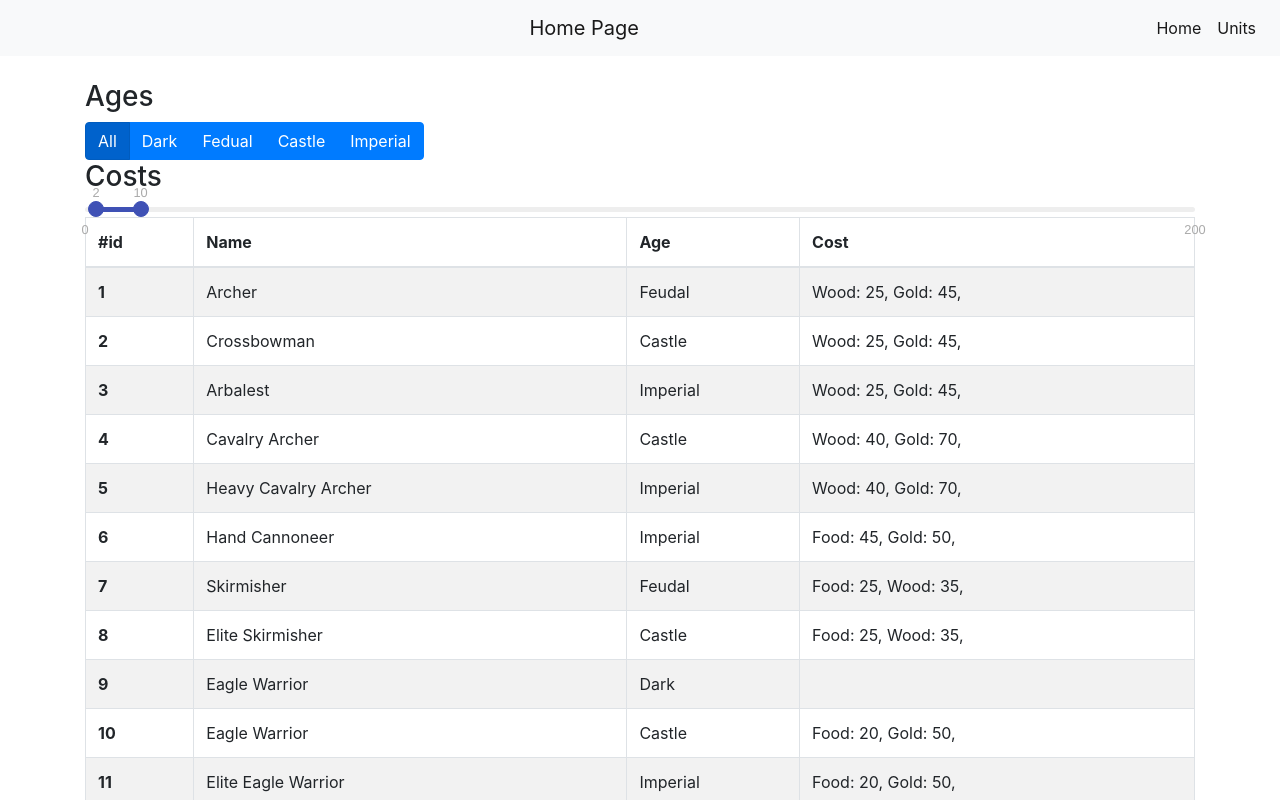
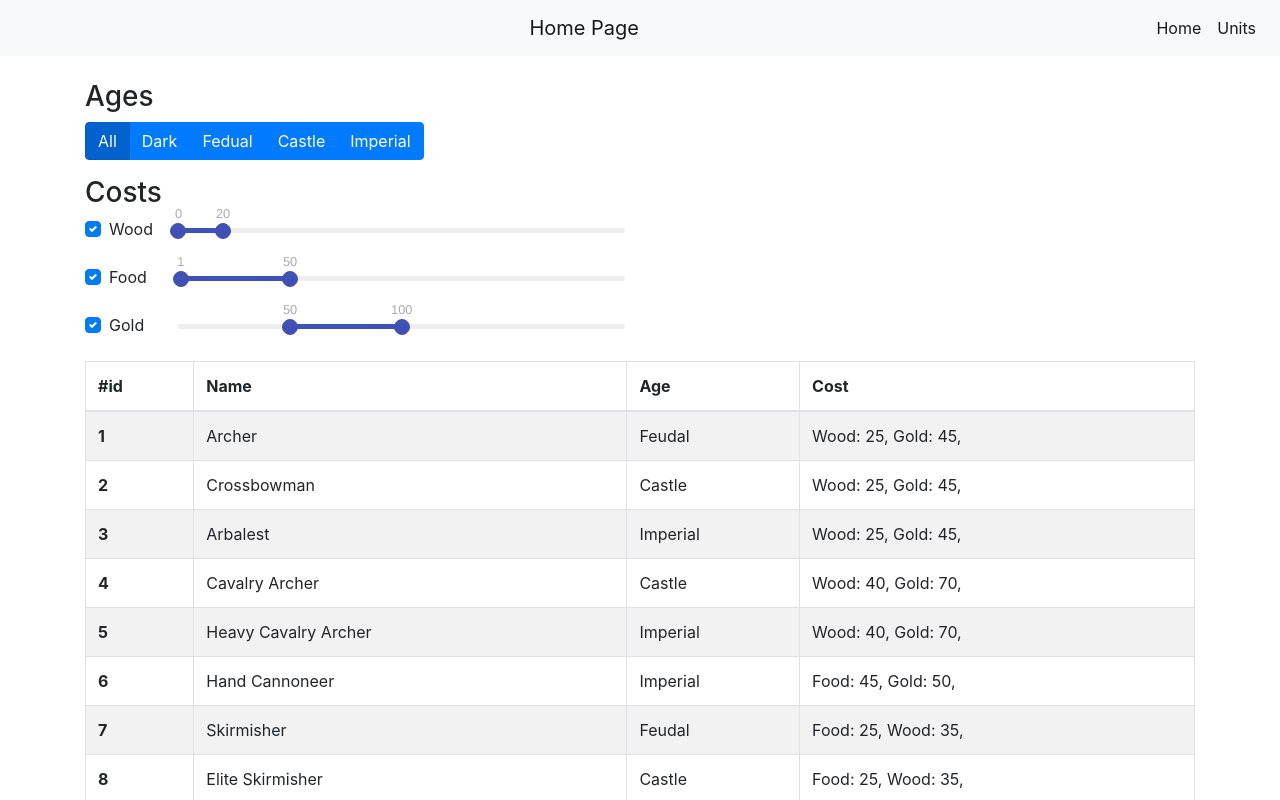
Before and after one commit to YunusEmreOnder/age-of-empires-units, a React (Create React App) app: page /units in a window 1280 px wide. Shown: the top 800 px of the page. Built offline with nearby package versions, Linux system fonts and the light colour scheme.

Commit message:
Units costs için gerekli alanlar oluşturuldu

```diff
--- /dev/null
+++ b/src/actions/costsAction.js
@@ -0,0 +1,53 @@
+
+export const SET_COST_FILTER = "SET_COST_FILTER"
+export const SET_WOOD_FILTER = "SET_WOOD_FILTER"
+export const SET_FOOD_FILTER = "SET_FOOD_FILTER"
+export const SET_GOLD_FILTER = "SET_GOLD_FILTER"
+export const SET_ACTIVE_COST = "SET_ACTIVE_COST"
+export const SET_ACTIVE_WOOD_COST = "SET_ACTIVE_WOOD_COST"
+export const SET_ACTIVE_FOOD_COST = "SET_ACTIVE_FOOD_COST"
+export const SET_ACTIVE_GOLD_COST = "SET_ACTIVE_GOLD_COST"
+function costFilter(data = []) {
+    return {
+        type: SET_COST_FILTER,
+        payload: data
+    }
+}
+function woodFilter(data = []) {
+    return {
+        type: SET_WOOD_FILTER,
+        payload: data
+    }
+}
+function foodFilter(data = []) {
+    return {
+        type: SET_FOOD_FILTER,
+        payload: data
+    }
+}
+function goldFilter(data = []) {
+    return {
+        type: SET_GOLD_FILTER,
+        payload: data
+    }
+}
+function activeWoodCost(data = []) {
+    return {
+        type: SET_ACTIVE_WOOD_COST,
+        payload: data
+    }
+}
+function activeFoodCost(data = []) {
+    return {
+        type: SET_ACTIVE_FOOD_COST,
+        payload: data
+    }
+}
+function activeGoldCost(data = []) {
+    return {
+        type: SET_ACTIVE_GOLD_COST,
+        payload: data
+    }
+}
+
+export { costFilter, woodFilter, foodFilter, goldFilter,activeWoodCost,activeFoodCost,activeGoldCost, }
--- /dev/null
+++ b/src/components/Slider/index.js
@@ -0,0 +1,69 @@
+import React, { Component } from 'react';
+import { connect } from 'react-redux'
+import InputRange from 'react-input-range';
+import { CustomInput, Row, Col } from 'reactstrap';
+import { costFilter, woodFilter, foodFilter, goldFilter, activeWoodCost, activeFoodCost, activeGoldCost } from '../../actions/costsAction'
+
+class SliderFilter extends Component {
+    constructor(props) {
+        super(props)
+        this.state = {}
+    }
+    render() {
+        const { costs, setWoodFilter, setFoodFilter, setGoldFilter,setActiveWoodCost,setActiveFoodCost, setActiveGoldCost  } = this.props;
+        return (
+            <div>
+                <h3 className="mt-3">Costs</h3>
+                <Row>
+                    <Col>
+                        <div className="d-flex mb-4">
+                            <CustomInput checked={costs.status.wood} onChange={event => setActiveWoodCost(event.target.checked)} type="checkbox" id="woodCheck" label="Wood" className="costCheckbox" />
+                            <InputRange
+                                maxValue={200}
+                                minValue={0}
+                                disabled={!costs.status.wood}
+                                value={costs.wood}
+                                onChange={value => setWoodFilter(value)} />
+                        </div>
+                        <div className="d-flex mb-4">
+                            <CustomInput checked={costs.status.food} onChange={event => setActiveFoodCost(event.target.checked)} type="checkbox" id="foodCheck" label="Food" className="costCheckbox" />
+                            <InputRange
+                                className="mt-2"
+                                maxValue={200}
+                                minValue={0}
+                                disabled={!costs.status.food}
+                                value={costs.food}
+                                onChange={value => setFoodFilter(value)} />
+                        </div>
+                        <div className="d-flex mb-4">
+                            <CustomInput checked={costs.status.gold} onChange={event => setActiveGoldCost(event.target.checked)} type="checkbox" id="goldCheck" label="Gold" className="costCheckbox" />
+                            <InputRange
+                                className="mt-2"
+                                maxValue={200}
+                                minValue={0}
+                                disabled={!costs.status.gold}
+                                value={costs.gold}
+                                onChange={value => setGoldFilter(value)} />
+                        </div>
+                    </Col>
+                    <Col></Col>
+                </Row>
+            </div>
+        )
+    }
+}
+
+const mapStateToProps = state => ({
+    units: state.units,
+    costs: state.costs
+})
+const mapDispatchToProps = {
+    setCostFilter: costFilter,
+    setWoodFilter: woodFilter,
+    setFoodFilter: foodFilter,
+    setGoldFilter: goldFilter,
+    setActiveWoodCost: activeWoodCost,
+    setActiveFoodCost: activeFoodCost,
+    setActiveGoldCost: activeGoldCost,
+};
+export default connect(mapStateToProps, mapDispatchToProps)(SliderFilter);
--- a/src/index.js
+++ b/src/index.js
@@ -8,15 +8,16 @@ import { combineReducers,createStore } from 'redux';
 import {Provider} from 'react-redux'
 import unitsReducer from './reducers/unitsReducer'
 import unitDetailsReducer from './reducers/unitDetailsReducer'
+import costsReducer from './reducers/costsReducer'
 const rootReducer = combineReducers({
   units:unitsReducer,
   unitDetails:unitDetailsReducer,
+  costs:costsReducer,
 })
 const store = createStore(
   rootReducer,
   window.__REDUX_DEVTOOLS_EXTENSION__ && window.__REDUX_DEVTOOLS_EXTENSION__()
 )
-//console.log(store.getState())
 store.subscribe((e) => console.log(e))
 
 ReactDOM.render( <Provider store={store}>< App / ></Provider> , document.getElementById('root'));
--- /dev/null
+++ b/src/reducers/costsReducer.js
@@ -0,0 +1,55 @@
+import { SET_WOOD_FILTER, SET_FOOD_FILTER, SET_GOLD_FILTER, SET_ACTIVE_WOOD_COST, SET_ACTIVE_FOOD_COST, SET_ACTIVE_GOLD_COST } from '../actions/costsAction'
+
+export const initialState = {
+    wood: { min: 0, max: 20 },
+    food: { min: 1, max: 50 },
+    gold: { min: 50, max: 100 },
+    status: {
+        wood: true,
+        food: true,
+        gold: true,
+    }
+}
+function costsReducer(state = initialState, { type, payload }) {
+    switch (type) {
+        case SET_WOOD_FILTER:
+            return {
+                ...state,
+                wood: payload
+            }
+        case SET_FOOD_FILTER:
+            return {
+                ...state,
+                food: payload
+            }
+        case SET_GOLD_FILTER:
+            return {
+                ...state,
+                gold: payload
+            }
+        case SET_ACTIVE_WOOD_COST:
+            return Object.assign({}, state, {
+                status: {
+                    ...state.status,
+                    wood: payload
+                }
+            })
+        case SET_ACTIVE_FOOD_COST:
+            return Object.assign({}, state, {
+                status: {
+                    ...state.status,
+                    food: payload
+                }
+            })
+        case SET_ACTIVE_GOLD_COST:
+            return Object.assign({}, state, {
+                status: {
+                    ...state.status,
+                    gold: payload
+                }
+            })
+        default:
+            return state;
+    }
+}
+export default costsReducer
--- a/src/reducers/unitsReducer.js
+++ b/src/reducers/unitsReducer.js
@@ -1,4 +1,4 @@
-import {FILTER_UNITS, GET_UNITS} from '../actions/units'
+import {FILTER_UNITS, GET_UNITS} from '../actions/unitsAction'
 function unitsReducer(state =[], {type,payload} ){
     switch(type){
         case GET_UNITS:
--- a/src/styles/App.scss
+++ /dev/null
@@ -1,38 +0,0 @@
-.App {
-  text-align: center;
-}
-
-.App-logo {
-  height: 40vmin;
-  pointer-events: none;
-}
-
-@media (prefers-reduced-motion: no-preference) {
-  .App-logo {
-    animation: App-logo-spin infinite 20s linear;
-  }
-}
-
-.App-header {
-  background-color: #282c34;
-  min-height: 100vh;
-  display: flex;
-  flex-direction: column;
-  align-items: center;
-  justify-content: center;
-  font-size: calc(10px + 2vmin);
-  color: white;
-}
-
-.App-link {
-  color: #61dafb;
-}
-
-@keyframes App-logo-spin {
-  from {
-    transform: rotate(0deg);
-  }
-  to {
-    transform: rotate(360deg);
-  }
-}
--- a/src/styles/index.scss
+++ b/src/styles/index.scss
@@ -6,8 +6,3 @@ body {
   -webkit-font-smoothing: antialiased;
   -moz-osx-font-smoothing: grayscale;
 }
-
-code {
-  font-family: source-code-pro, Menlo, Monaco, Consolas, 'Courier New',
-    monospace;
-}
--- a/src/views/Units/index.js
+++ b/src/views/Units/index.js
@@ -1,30 +1,28 @@
 import React, { Component } from 'react';
-import {connect} from 'react-redux'
-import { Button, ButtonGroup  } from 'reactstrap';
-import InputRange from 'react-input-range';
+import { connect } from 'react-redux'
+import { Button, ButtonGroup } from 'reactstrap';
 import TableList from '../../components/Table'
-import {filterUnits,getUnits} from '../../actions/units'
+import SliderFilter from '../../components/Slider'
+import { getUnits } from '../../actions/unitsAction'
+import { costFilter } from '../../actions/costsAction'
 import 'react-input-range/lib/css/index.css';
 import * as unitsData from '../../resources/units.json'
+import './index.scss';
 const unitsList = unitsData.units
-class Units extends Component{
-  constructor(props){
+class Units extends Component {
+  constructor(props) {
     super(props);
     this.state = {
-      value: { min: 2, max: 10 },
     };
   }
-  updateData(){
-		this.props.updateData('Test');
-  }
-  componentDidMount(){
+  componentDidMount() {
     this.props.getUnitsData(unitsList)
   }
-  render(){
-    console.log(this.props)
+
+  render() {
     return (
-      <div>
-      {/* <button onClick={this.updateData}>updateData</button> */}
+      <div className="units">
+        {/* <button onClick={this.updateData}>updateData</button> */}
         <h3>Ages</h3>
         <ButtonGroup>
           <Button color="primary" active={true}>All</Button>
@@ -33,25 +31,20 @@ class Units extends Component{
           <Button color="primary">Castle</Button>
           <Button color="primary">Imperial</Button>
         </ButtonGroup>
-        <h3>Costs</h3>
-
-        <InputRange
-        maxValue={200}
-        minValue={0}
-        value={this.state.value}
-        onChange={value => this.setState({ value })} />
-        <TableList/>
-     </div>
+        <SliderFilter/>
+        <TableList />
+      </div>
     );
   }
 }
 
 
 const mapStateToProps = state => ({
-  units:state.units
+  units: state.units,
+  costs:state.costs
 })
-const mapDispatchToProps  = {
-  updateData: filterUnits,
-  getUnitsData:getUnits,
+const mapDispatchToProps = {
+  getUnitsData: getUnits,
+  setCostFilter: costFilter,
 };
 export default connect(mapStateToProps, mapDispatchToProps)(Units);
--- /dev/null
+++ b/src/views/Units/index.scss
@@ -0,0 +1,13 @@
+.units {
+  .input-range {
+    > .input-range__label {
+      display: none;
+    }
+  }
+  .costCheckbox{
+      width:20%;
+  }
+  .input-range{
+      margin-top:.35em
+  }
+}
```
Also changed, not shown: src/App.js (+12 -12 lines), src/components/Table/index.js (+18 -26 lines), src/actions/unitsAction.js (renamed from src/actions/units.js).
